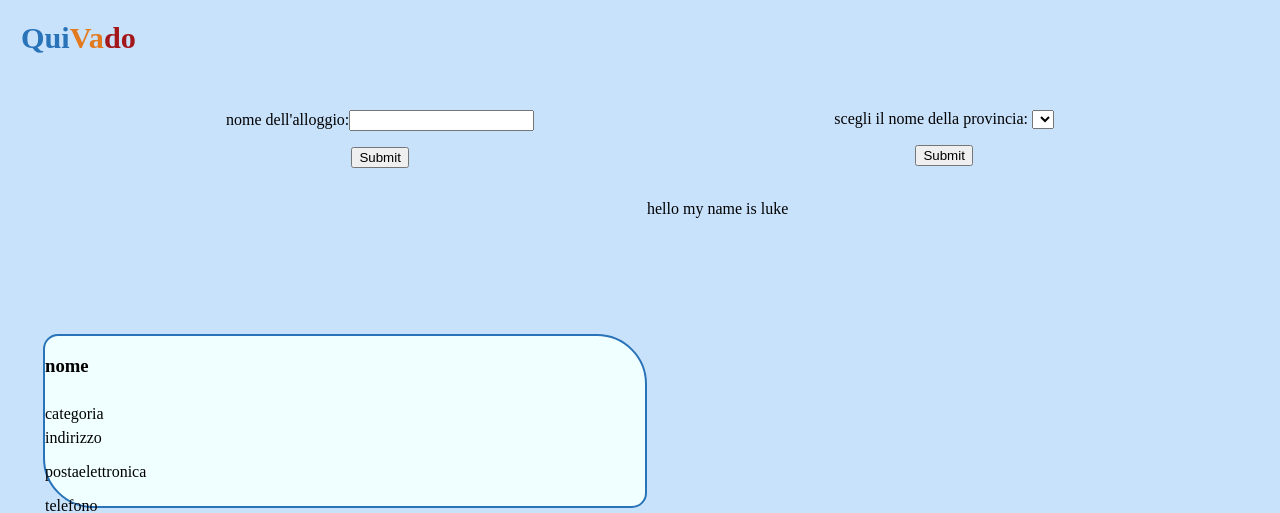
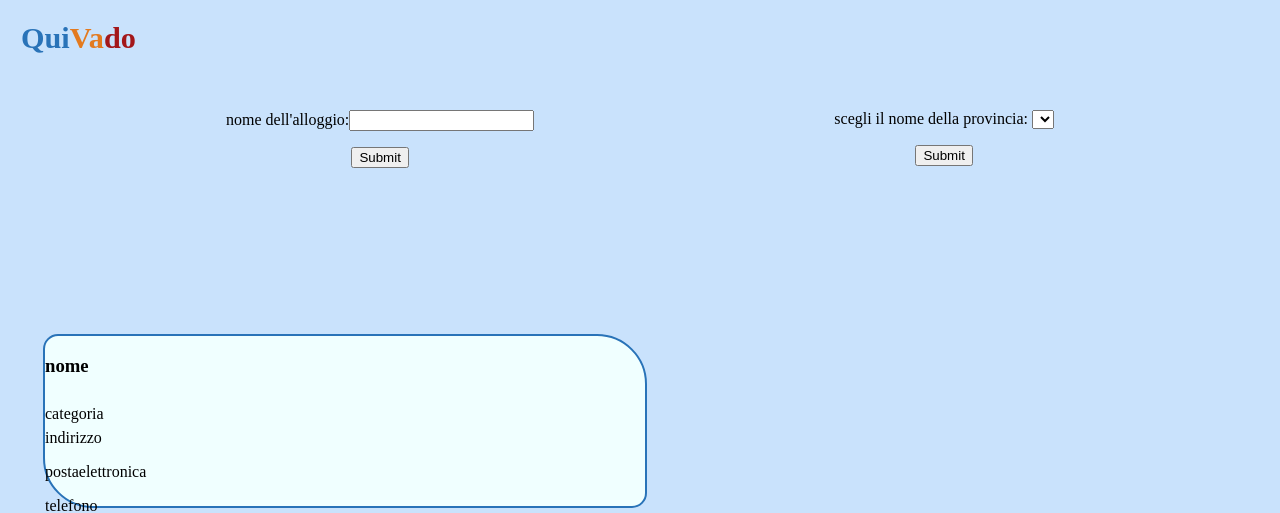
Before and after one commit to LukeBasco1216/Flask, a Flask app: page / in a window 1280 px wide. Shown: the top 513 px of the page. Run offline with Flask 2, Linux system fonts and the light colour scheme; lists and menus that the app fills with data are empty; parts of the project's set-up code (start-up, migrations or seed data) failed here and were passed over.

Commit message:
initialization

```diff
--- a/templates/homepage.html
+++ b/templates/homepage.html
@@ -49,7 +49,6 @@
         </div>
 
     </div>
-    <p>hello my name is luke</p>
 </body>
 
 </html>
```
